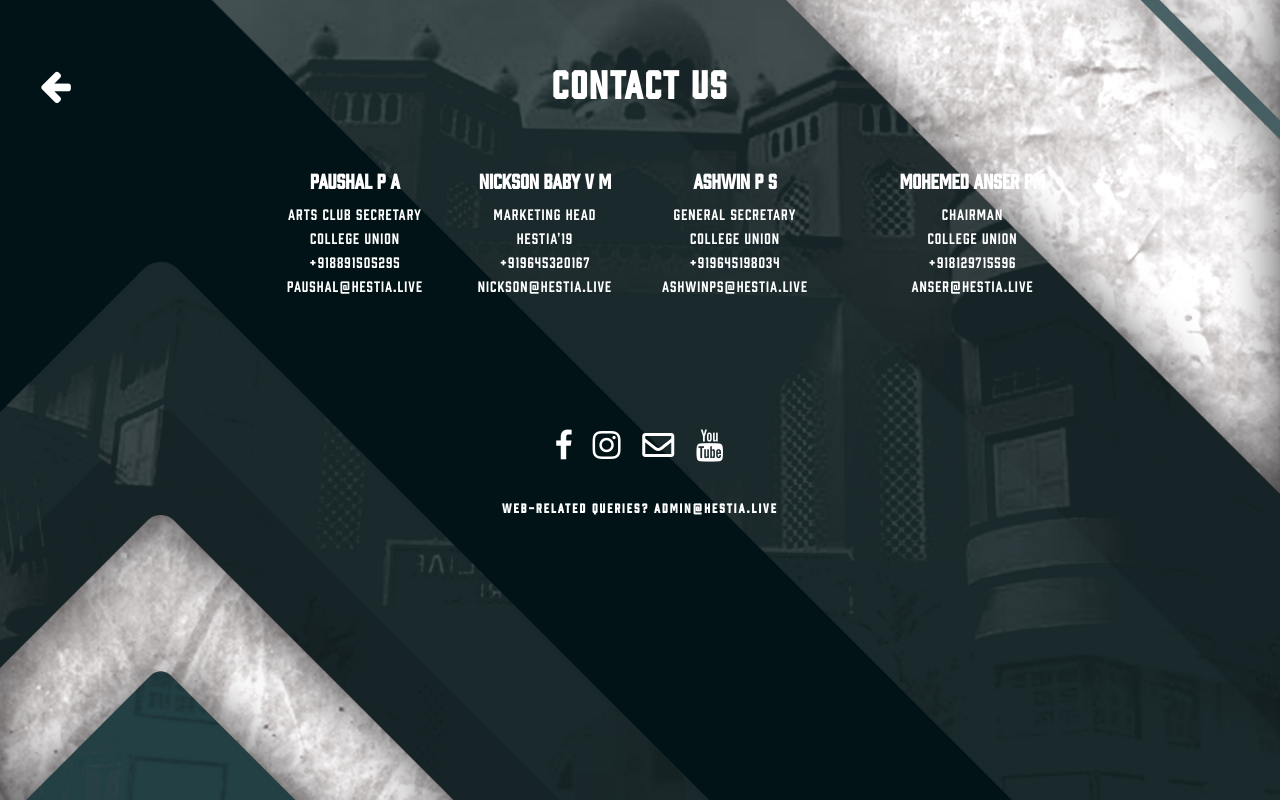
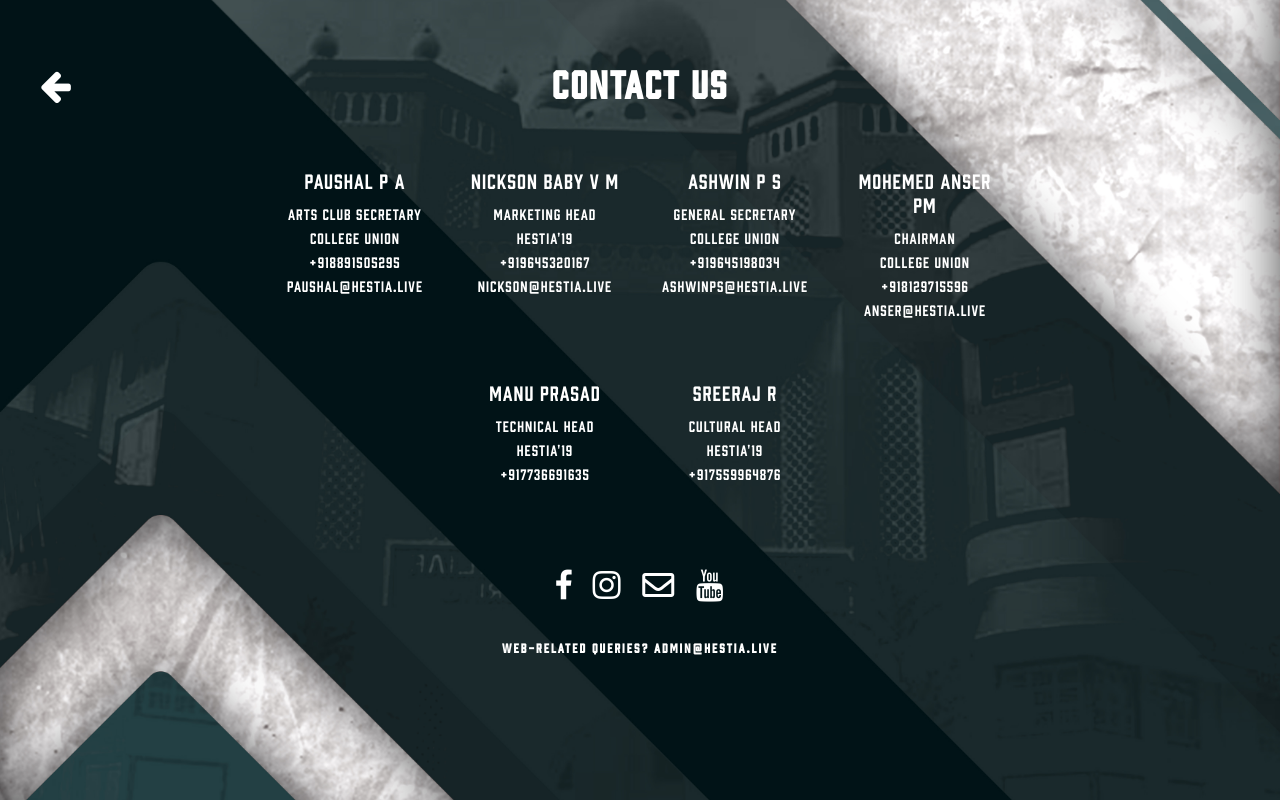
Before and after one commit to AmalJossy/Hestia19-website, a PHP site: the page made by application/views/static/contact.php in a window 1280 px wide. Run offline with PHP 8.4, Linux system fonts and the light colour scheme; the template is opened without the code that fills it, so the values that code supplies are empty.

Commit message:
Updated with technical and cultural head

```diff
--- a/application/views/static/contact.php
+++ b/application/views/static/contact.php
@@ -77,7 +77,7 @@ left:10px;
 
       </div>
       <div class="col-md-2 col-sm-12 person">
-              <p class="name" style="font-weight: 700; font-size: 1.2em; text-align: center; ">PAUSHAL P A</p>
+              <p class="name" style="font-weight: 500; letter-spacing: 1px; font-size: 1.2em; text-align: center; ">PAUSHAL P A</p>
               <p class="text-center" style=" letter-spacing: 1px;  text-align: center; ">
               Arts Club Secretary<br>
               College Union<br>
@@ -86,7 +86,7 @@ left:10px;
           </p>
       </div>
       <div class="col-md-2 col-sm-12 person">
-        <p class="name" style="font-weight: 700; font-size: 1.2em; text-align: center; ">NICKSON BABY V M</p>
+        <p class="name" style="font-weight: 500; letter-spacing: 1px; font-size: 1.2em; text-align: center; ">NICKSON BABY V M</p>
               <p  class="text-center" style=" letter-spacing: 1px;  text-align: center; ">
               Marketing Head<br>
               HESTIA'19<br>
@@ -95,7 +95,7 @@ left:10px;
           </p>
       </div>
       <div class="col-md-2 col-sm-12 person">
-            <p class="name" style="font-weight: 700; font-size: 1.2em; text-align: center; ">ASHWIN P S</p>
+            <p class="name" style="font-weight: 500; letter-spacing: 1px; font-size: 1.2em; text-align: center; ">ASHWIN P S</p>
             <p class="text-center" style=" letter-spacing: 1px;  text-align: center; ">
               General Secretary<br>
               College Union<br>
@@ -103,8 +103,8 @@ left:10px;
               <a class="text-white"href="mailto:ashwinps@hestia.live">ashwinps@hestia.live</a><br>
           </p>
       </div>
-      <div class="col-md-3 col-sm-12 person">
-          <p class="name" style="font-weight: 700; font-size: 1.2em; text-align: center; ">MOHEMED ANSER PM</p>
+      <div class="col-md-2 col-sm-12 person">
+          <p class="name" style="font-weight: 500; letter-spacing: 1px; font-size: 1.2em; text-align: center; ">MOHEMED ANSER PM</p>
           <p class="text-center" style=" letter-spacing: 1px;  text-align: center; ">
               Chairman<br>
               College Union<br>
@@ -112,10 +112,44 @@ left:10px;
                 <a class="text-white"href="mailto:anser@hestia.live">anser@hestia.live</a><br>
           </p>
       </div>
-      <div class="col-md-1 col-sm-12">
+      <div class="col-md-2 col-sm-12">
 
       </div>
     </div>
+
+    <div class="row ">
+      <div class="col-md-2 col-sm-12">
+
+      </div>
+      <div class="col-md-2 col-sm-12">
+
+      </div>
+      <div class="col-md-2 col-sm-12 person">
+      <p class="name" style="font-weight: 500; letter-spacing: 1px; font-size: 1.2em; text-align: center; ">MANU PRASAD</p>
+          <p class="text-center" style=" letter-spacing: 1px;  text-align: center; ">
+              Technical Head<br>
+              Hestia'19<br>
+              <a class="text-white"href="tel:+917736691635">+917736691635</a><br>
+                <!-- <a class="text-white"href="mailto:anser@hestia.live">anser@hestia.live</a><br> -->
+          </p>
+      </div>
+      <div class="col-md-2 col-sm-12 person">
+      <p class="name" style="font-weight: 500; letter-spacing: 1px; font-size: 1.2em; text-align: center; ">SREERAJ R</p>
+          <p class="text-center" style=" letter-spacing: 1px;  text-align: center; ">
+              Cultural Head<br>
+              Hestia'19<br>
+              <a class="text-white"href="tel:+917559964876">+917559964876</a><br>
+                <!-- <a class="text-white"href="mailto:anser@hestia.live">anser@hestia.live</a><br> -->
+          </p>
+      </div>
+      <div class="col-md-2 col-sm-12">
+
+      </div>
+      <div class="col-md-2 col-sm-12">
+
+      </div>
+    </div>
+
     <div class="row mb-4 pt-3">
       <div class="col-md-4 col-sm-12"></div>
       <div class="col-md-4 col-sm-12" style=" letter-spacing: 2px; padding-top:5%;">
@@ -133,7 +167,7 @@ left:10px;
     <div class="row">
         <div class="col-md-4 col-sm-12"></div>
         <div class="col-md-4 col-sm-12" style=" letter-spacing: 2px;">
-          <p style="font-weight: 700; font-size: .75em; text-align: center;">Web-related queries? <a class="text-white" href="mailto:admin@hestia.live">admin@hestia.live</a></p>
+          <p style="font-weight: 600; font-size: .75em; text-align: center;">Web-related queries? <a class="text-white" href="mailto:admin@hestia.live">admin@hestia.live</a></p>
         </div>
         <div class="col-md-4 col-sm-12"></div>
       </div>
```
